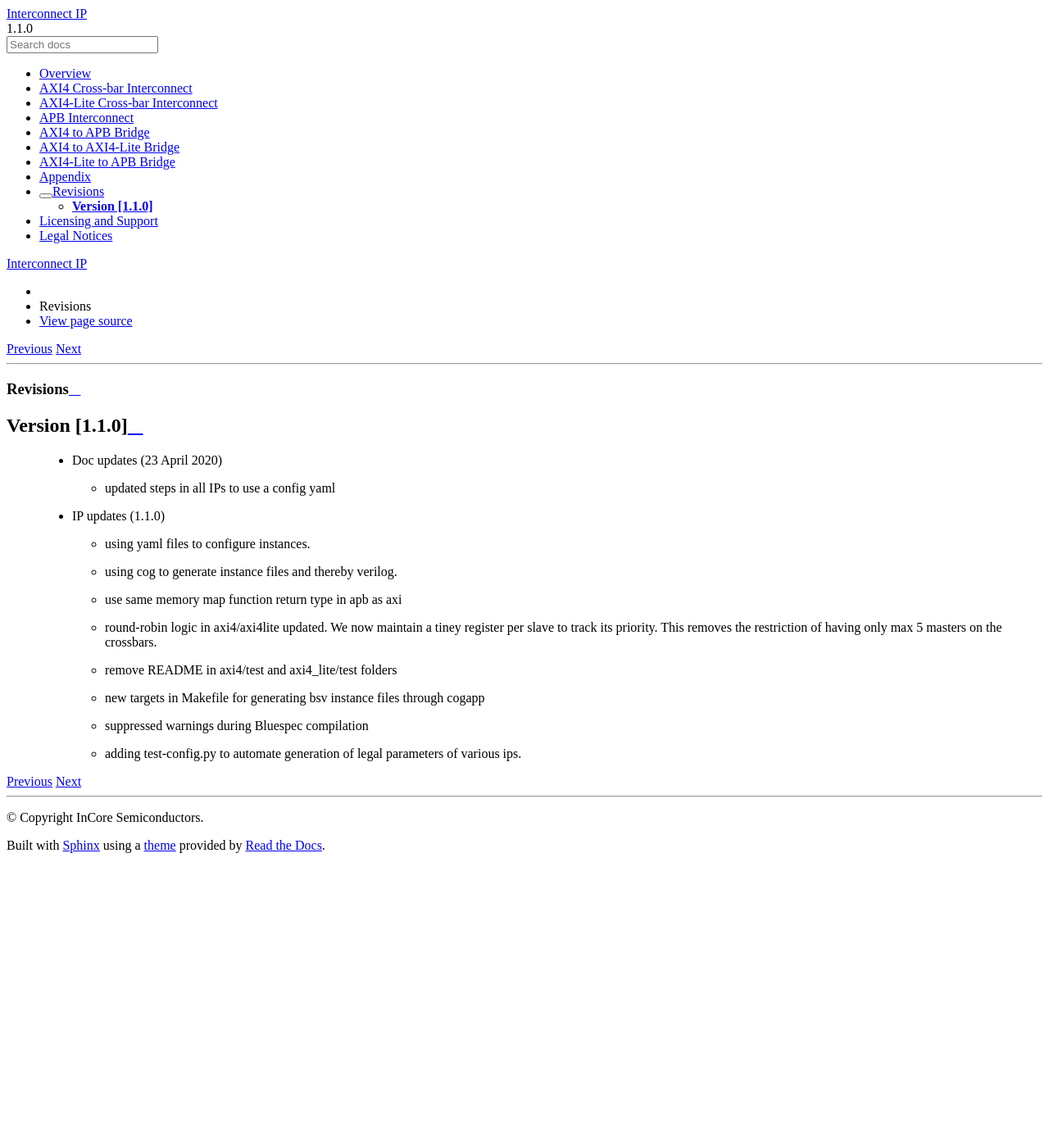
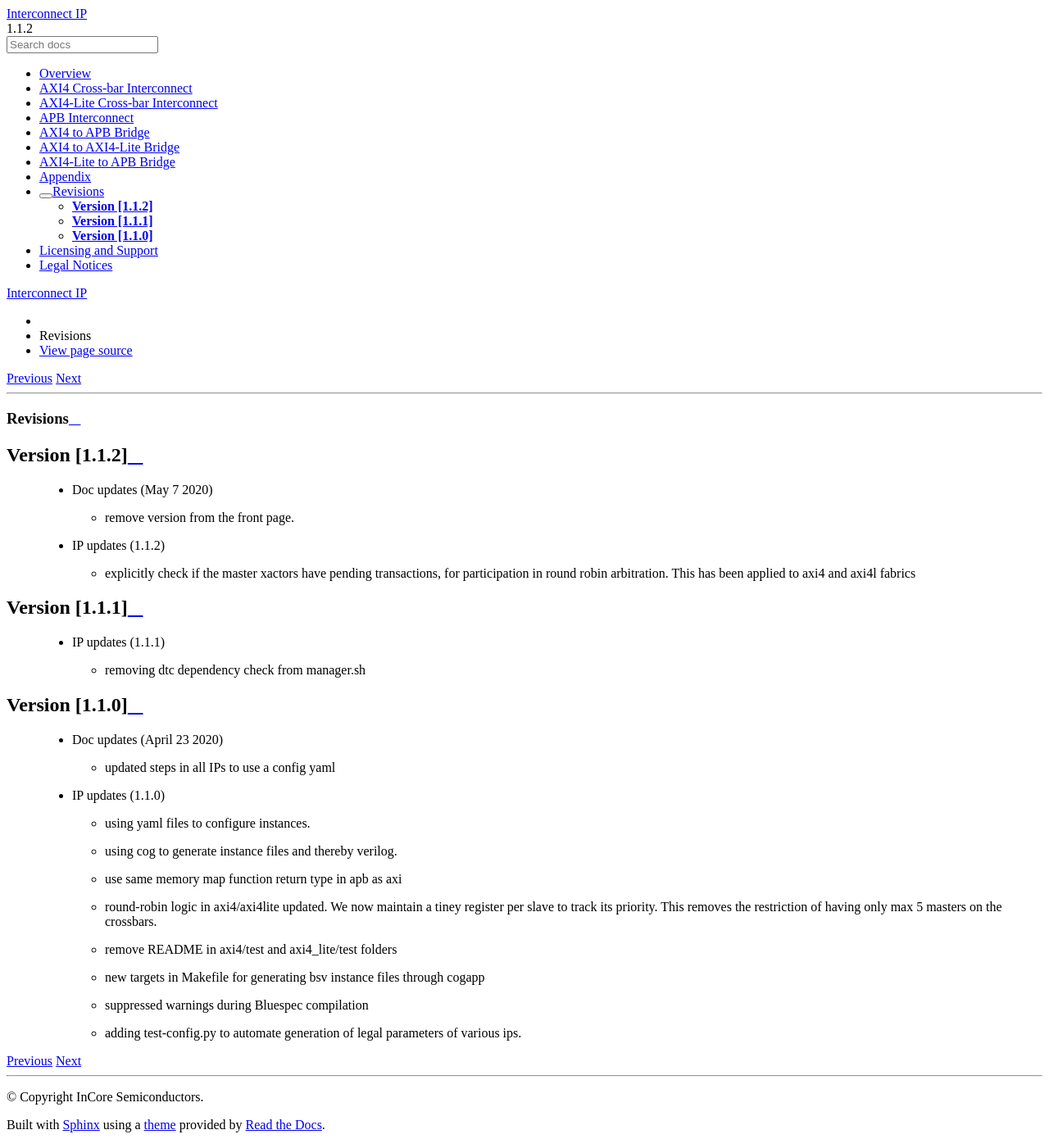
Before and after one commit to darwinbeing/fabrics, a Sphinx documentation site: the page built from docs/source/revisions.rst, in a window 1280 px wide. Shown: the whole page at 82% size. Built offline with Sphinx 7.4.7 and the Read the Docs theme 2.0.0, drawn with Linux system fonts in a browser that asks for light colours; before the commit the page ends 1049 px from its top, so only the background shows below that.

Commit message:
fixed arbitration policy in axi4 and axi4l
refer #10 for more details.

```diff
--- a/CHANGELOG.rst
+++ b/CHANGELOG.rst
@@ -2,6 +2,12 @@
 =========
 
 This project adheres to `Semantic Versioning <https://semver.org/spec/v2.0.0.html>`_.
+
+[1.1.2] - 2020-05-07
+--------------------
+
+- explicitly check if the master xactors have pending transactions, for participation in round robin
+  arbitration. This has been applied to axi4 and axi4l fabrics
 
 [1.1.1] - 2020-04-27
 --------------------
--- a/docs/source/conf.py
+++ b/docs/source/conf.py
@@ -17,6 +17,11 @@
 import re
 #from mermaid import *
 
+def get_version():
+    changelog = open('../../CHANGELOG.rst','r').read()
+    x = re.findall(r'\[(.*?)\]',changelog)[0]
+    return str(x)
+
 sys.path.insert(0, os.path.abspath('../..'))
 sys.setrecursionlimit(1500)
 
@@ -28,7 +33,7 @@
 copyright = 'InCore Semiconductors'
 author = ''
 
-version = "1.1.0"
+version = str(get_version())
 # The full version, including alpha/beta/rc tags
 release =  version
 
@@ -167,7 +172,7 @@
     # The paper size ('letterpaper' or 'a4paper').
     #
     'papersize': 'article',
-    'releasename':"",
+    'releasename': version,
     'extraclassoptions': 'openany, twoside',
 
     # Sonny, Lenny, Glenn, Conny, Rejne, Bjarne and Bjornstrup
@@ -251,7 +256,7 @@
             %\fancyfoot[R]{\ifthenelse{\isodd{\value{page}}}{{\tiny Meher Krishna Patel} }{\href{http://pythondsp.readthedocs.io/en/latest/pythondsp/toc.html}{\tiny PythonDSP}}}
 
             %%% Alternating Footer for two side
-            \fancyfoot[LO, LE]{\small \bf{Copyright \textcopyright InCore Semiconductors Pvt. Ltd.}}
+            \fancyfoot[LO, LE]{\small \bf{Copyright \textcopyright \the\year \textbf{ } InCore Semiconductors Pvt. Ltd.}}
             %\fancyfoot[LO, LE]{\scriptsize \bf{Interconnect IP Datasheet}}
 
             %%% page number
@@ -297,7 +302,7 @@
 
 
             \vspace{10mm}
-            \Large \textbf{{Release: 1.1.0}}
+            \Large \textbf{{Release: \releasename}}
             \vspace{10mm}
 
             Last update on : \today
@@ -308,7 +313,7 @@
 
             %% \vfill adds at the bottom
             \vfill
-            Copyright \textcopyright InCore Semiconductors Pvt. Ltd.
+            Copyright \textcopyright \the\year \textbf{ } InCore Semiconductors Pvt. Ltd.
         \end{titlepage}
         \sloppy
 
--- a/docs/source/revisions.rst
+++ b/docs/source/revisions.rst
@@ -1,9 +1,26 @@
 Revisions
 =========
 
+**Version [1.1.2]**
+^^^^^^^^^^^^^^^^^^^
+  - Doc updates (May 7 2020)
+
+    * remove version from the front page.
+
+  - IP updates (1.1.2)
+
+    * explicitly check if the master xactors have pending transactions, for participation in round robin
+      arbitration. This has been applied to axi4 and axi4l fabrics
+
+**Version [1.1.1]**
+^^^^^^^^^^^^^^^^^^^
+  - IP updates (1.1.1)
+
+    * removing dtc dependency check from manager.sh
+
 **Version [1.1.0]**
 ^^^^^^^^^^^^^^^^^^^
-  - Doc updates (23 April 2020)
+  - Doc updates (April 23 2020)
 
     * updated steps in all IPs to use a config yaml
 
```
Also changed, not shown: 4 other files.
